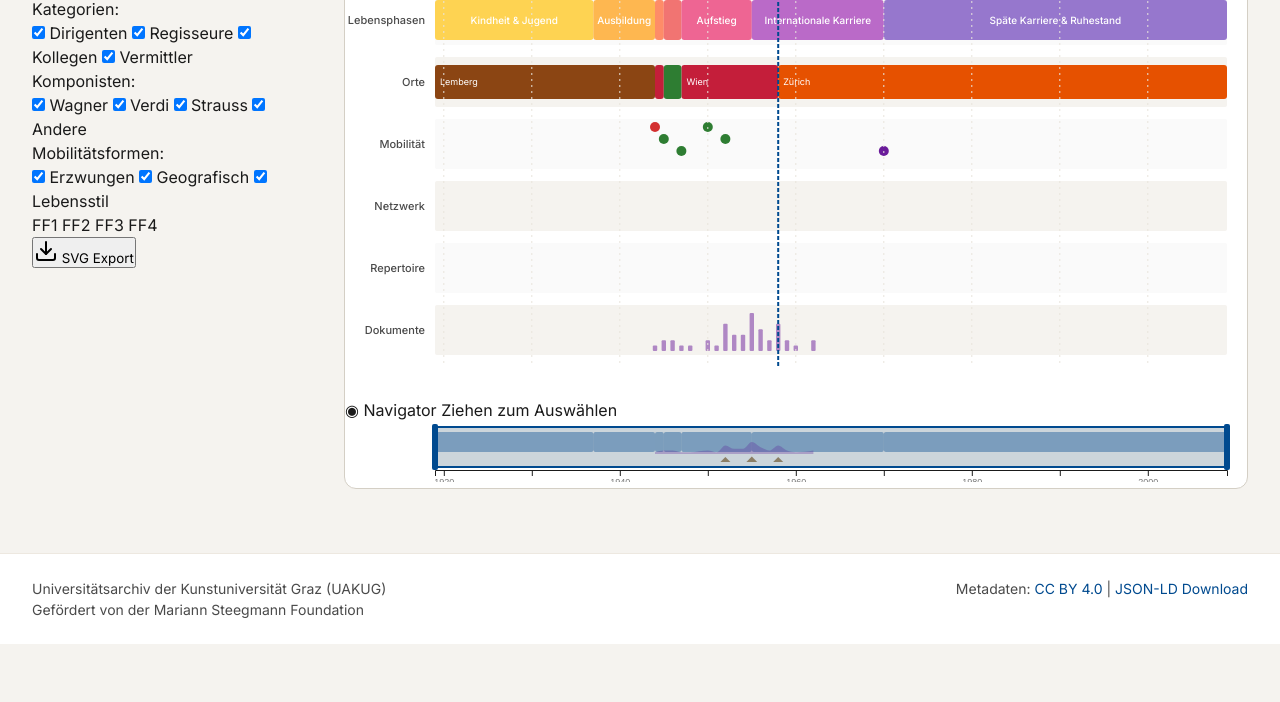
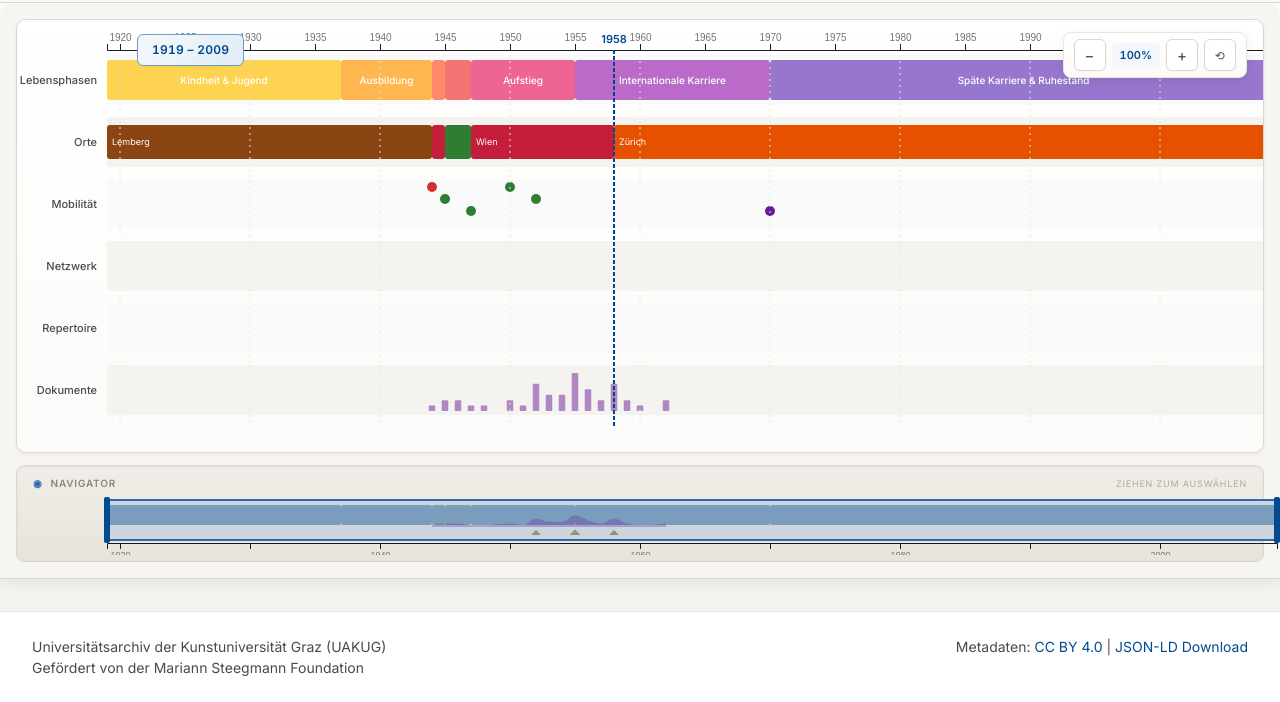
Before and after one commit to DigitalHumanitiesCraft/m3gim, a website built with Vite: page docs/index.html in a window 1280 px wide. Shown: the part 270-972 px from the top of the page. Before the commit the page ends 914 px from the top, so only its background shows below. Built offline with nearby package versions, Linux system fonts and the light colour scheme; no server answers.

Commit message:
fix: include visualization-premium.css in main.css imports
The premium styles contain the toolbar, navigator, and advanced
visualization components that were missing after CSS modularization.

Co-Authored-By: Claude Opus 4.5 <noreply@anthropic.com>

```diff
--- a/docs/css/main.css
+++ b/docs/css/main.css
@@ -28,5 +28,8 @@
 @import 'visualizations/kosmos.css';
 @import 'visualizations/sankey.css';
 
+/* Premium visualization styles (toolbar, navigator, containers) */
+@import 'visualization-premium.css';
+
 /* Responsive overrides (must be last) */
 @import 'responsive.css';
```
